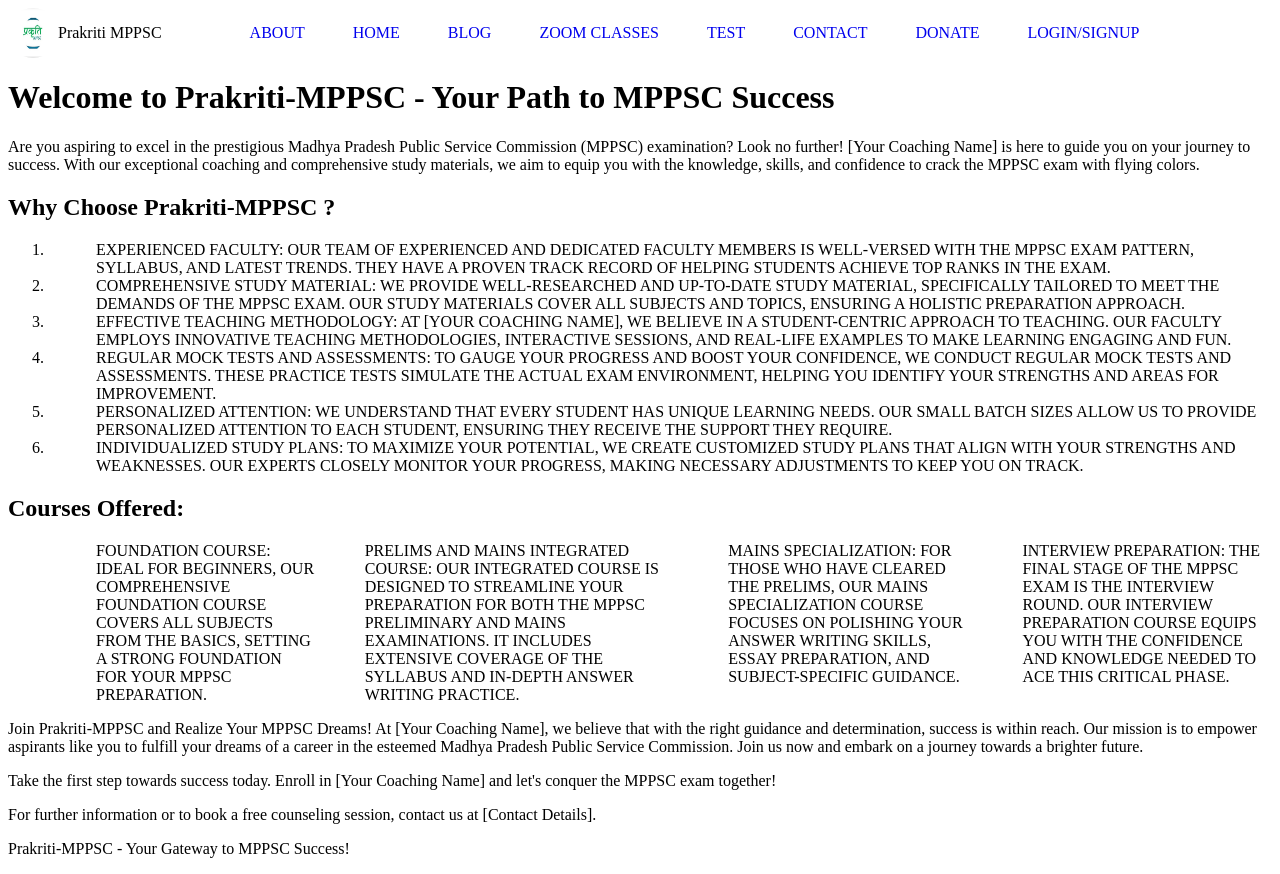
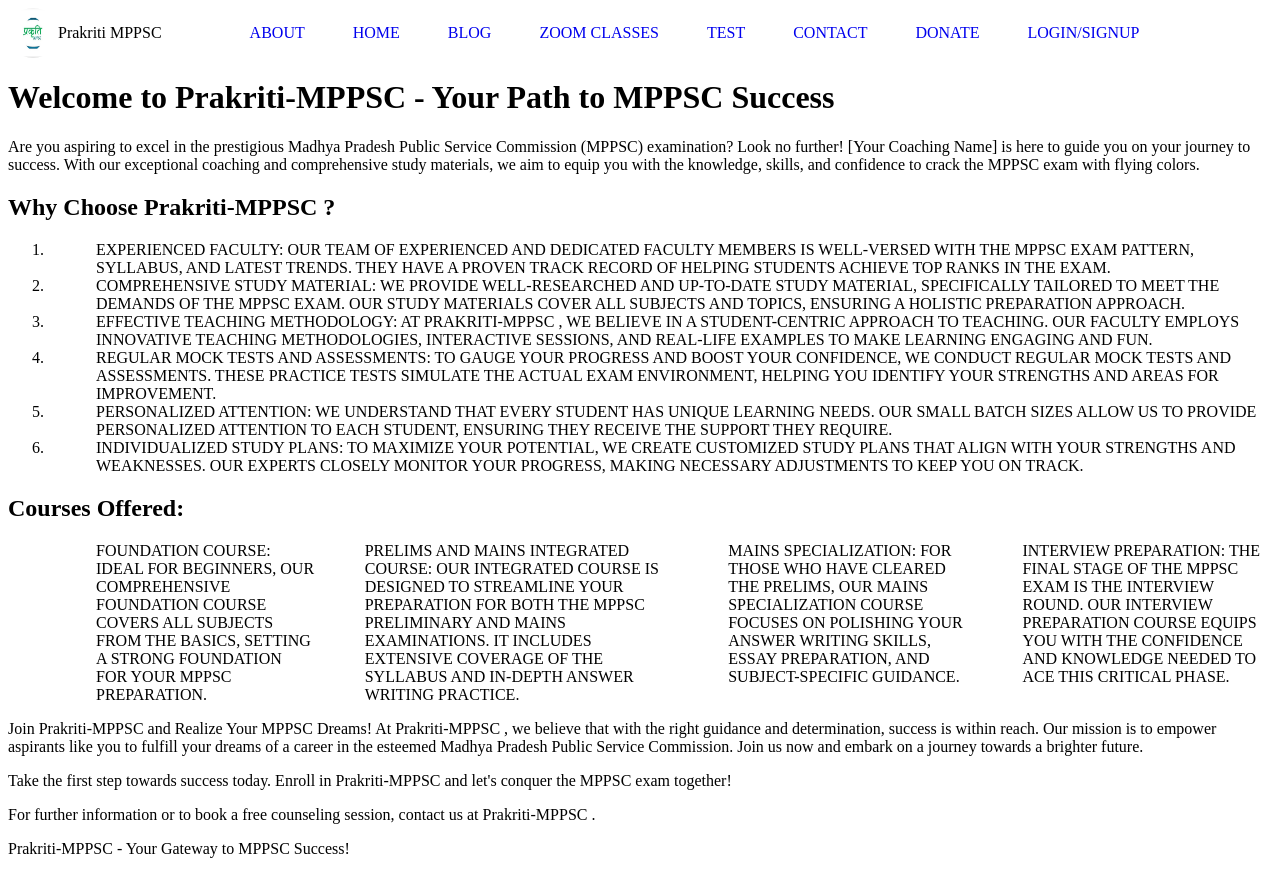
Before and after one commit to govindbisen/Prakriti, a React (Vite) app: page /about in a window 1280 px wide. Built offline with nearby package versions, Linux system fonts and the light colour scheme; the HTML template or start-up script is replaced by a standard one.

Commit message:
About us Content update

```diff
--- a/src/Pages/About.jsx
+++ b/src/Pages/About.jsx
@@ -30,8 +30,8 @@
           ensuring a holistic preparation approach.
         </li>
         <li>
-          Effective Teaching Methodology: At [Your Coaching Name], we believe in
-          a student-centric approach to teaching. Our faculty employs innovative
+          Effective Teaching Methodology: At Prakriti-MPPSC , we believe in a
+          student-centric approach to teaching. Our faculty employs innovative
           teaching methodologies, interactive sessions, and real-life examples
           to make learning engaging and fun.
         </li>
@@ -81,22 +81,22 @@
       </ul>
 
       <p>
-        Join Prakriti-MPPSC and Realize Your MPPSC Dreams! At [Your Coaching
-        Name], we believe that with the right guidance and determination,
-        success is within reach. Our mission is to empower aspirants like you to
-        fulfill your dreams of a career in the esteemed Madhya Pradesh Public
-        Service Commission. Join us now and embark on a journey towards a
-        brighter future.
+        Join Prakriti-MPPSC and Realize Your MPPSC Dreams! At Prakriti-MPPSC ,
+        we believe that with the right guidance and determination, success is
+        within reach. Our mission is to empower aspirants like you to fulfill
+        your dreams of a career in the esteemed Madhya Pradesh Public Service
+        Commission. Join us now and embark on a journey towards a brighter
+        future.
       </p>
 
       <p>
-        Take the first step towards success today. Enroll in [Your Coaching
-        Name] and let's conquer the MPPSC exam together!
+        Take the first step towards success today. Enroll in Prakriti-MPPSC and
+        let's conquer the MPPSC exam together!
       </p>
 
       <p>
         For further information or to book a free counseling session, contact us
-        at [Contact Details].
+        at Prakriti-MPPSC .
       </p>
 
       <p>Prakriti-MPPSC - Your Gateway to MPPSC Success!</p>
```
